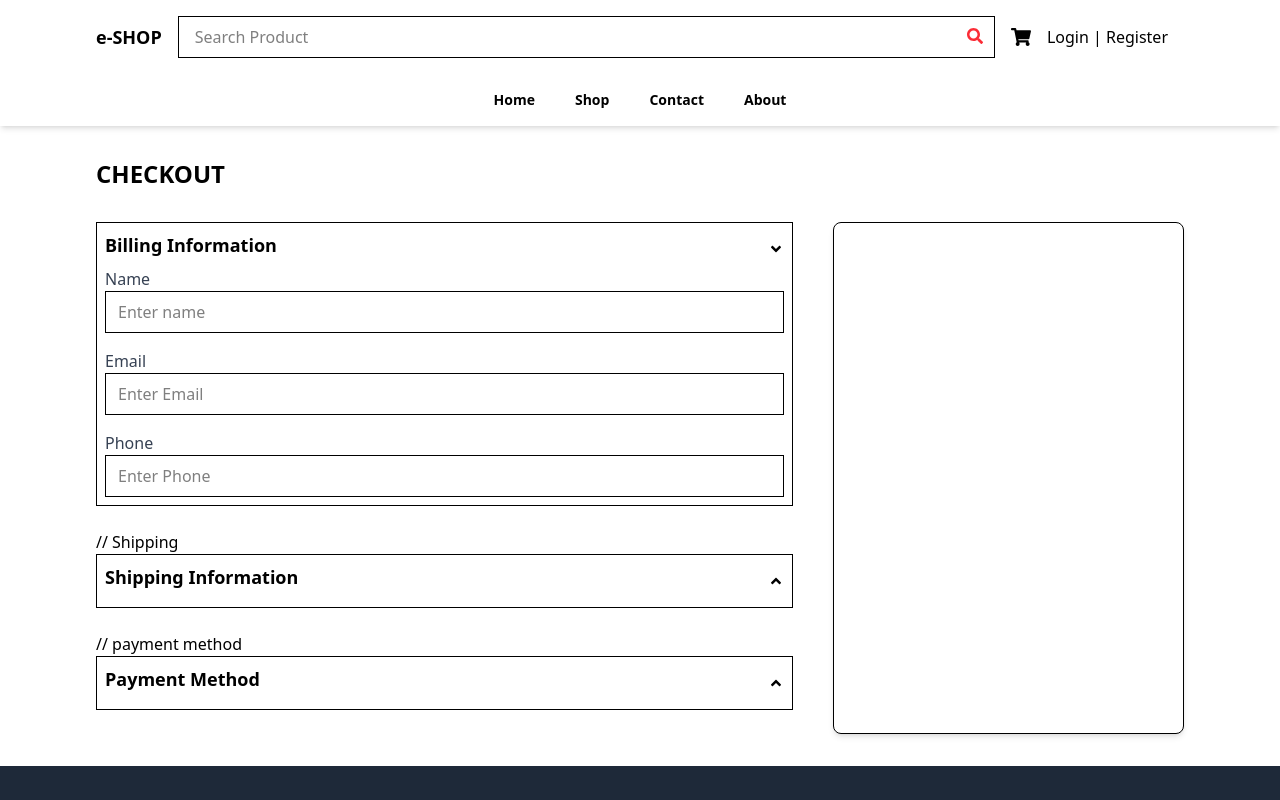
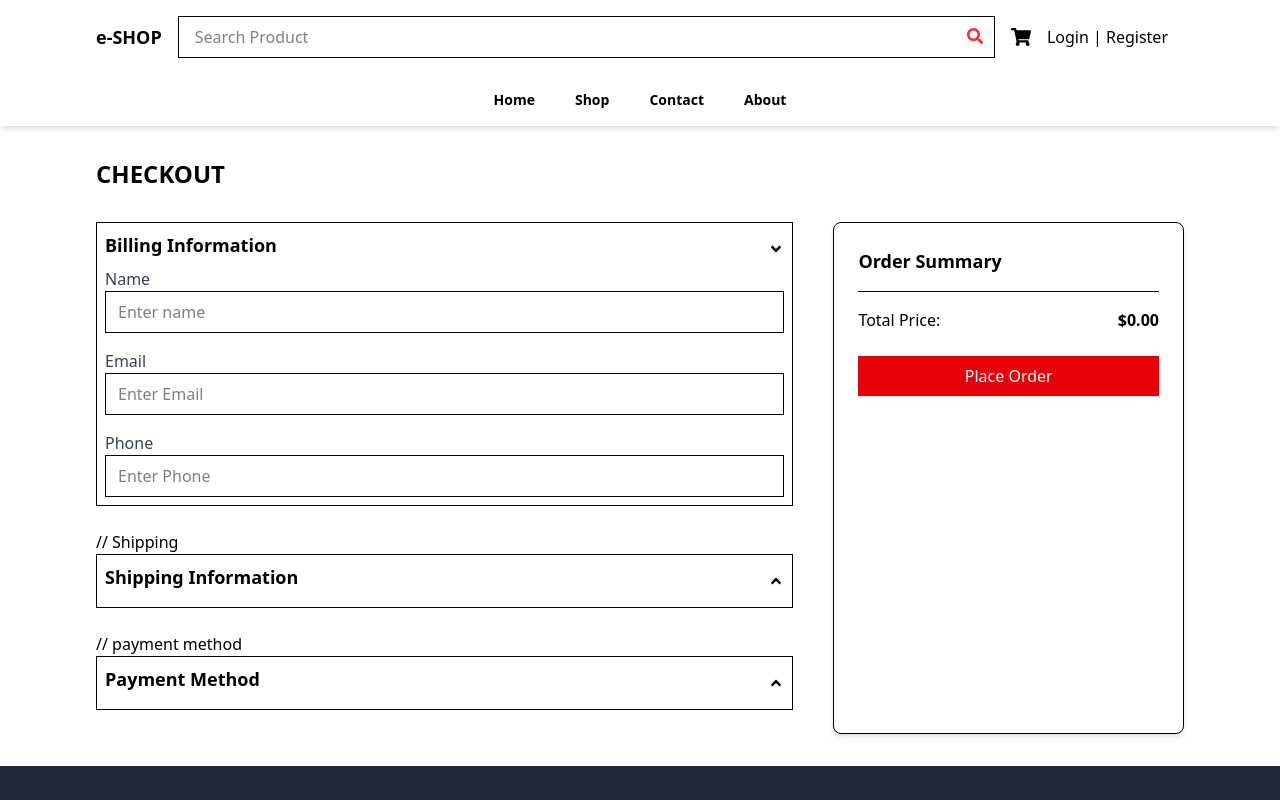
Before and after one commit to paulthiru122/E-Commerce-Website, a React (Vite) app: page /checkout in a window 1280 px wide. Shown: the top 800 px of the page. Built offline with nearby package versions, Linux system fonts and the light colour scheme.

Commit message:
I have completed order summary page

```diff
--- a/src/AllRoutes.jsx
+++ b/src/AllRoutes.jsx
@@ -1,10 +1,12 @@
-import React from 'react'
+import React, { useState } from 'react'
 import { BrowserRouter ,Routes,Route } from 'react-router-dom'
 import { Navbar } from './components/Navbar'
 import {Footer} from './components/index'
-import {Cart, Checkout, Home, Shop} from './pages/index'
+import {Cart, Checkout, Home, Order, Shop} from './pages/index'
 
 function App() {
+  const [order,setOrder]= useState(null)
+
 
   return (
     <BrowserRouter>
@@ -14,7 +16,8 @@ function App() {
       <Route path='/' element={<Home/>} />
       <Route path='/shop' element={<Shop/>}/>
       <Route path='/cart' element={<Cart/>}/>
-      <Route path='/checkout' element={<Checkout/>}/>
+      <Route path='/checkout' element={<Checkout setOrder={setOrder}/>}/>
+      <Route path='/order-conformation' element={<Order order={order}/>}/>
     </Routes>
     <Footer/>
     </BrowserRouter>
--- a/src/pages/Checkout.jsx
+++ b/src/pages/Checkout.jsx
@@ -1,11 +1,30 @@
 import React, { useState } from 'react'
 import { FaAngleDown, FaAngleUp } from 'react-icons/fa'
+import { useSelector } from 'react-redux'
+import { useNavigate } from 'react-router-dom'
 
-export const Checkout = () => {
+export const Checkout =( {setOrder}) => {
     const [billingToggle,setBillingToggle] = useState(true)
     const [shippingToggle,setShippingToggle] = useState(false)
     const [paymentToggle,setPaymentToggle] = useState(false)
     const [paymentMethod,setPaymentMethod] = useState('cod')
+    const [shippingInfo,setShippingInfo] = useState({
+        address:'',
+        city:'',
+        zipcode:''
+    })
+    const cart = useSelector(state => state.cart || { products: [], totalPrice: 0 })
+    const navigate= useNavigate()
+    const handleOrder =()=>{
+        const newOrder = {
+            products:cart.products,
+            orderNumber : '122334',
+            shippingInformation:shippingInfo,
+            totalPrice:cart.totalPrice
+        }
+        setOrder(newOrder)
+        navigate('/order-conformation')
+    }
   return (
   <div className='container mx-auto py-8 min-h-96 px-4 md:px-16 lg:px-24  '>
 
@@ -48,19 +67,19 @@ export const Checkout = () => {
                             <div className={`space-y-4 ${shippingToggle ? '' : 'hidden'}`}>
                                 <div >
                                     <label className='block text-gray-700'>Address</label>
-                                    <input type="text" name='name' placeholder='Enter name' className='w-full px-3 py-2 border' />
+                                    <input type="text" name='name' placeholder='Enter name' className='w-full px-3 py-2 border' onChange={(e)=>setShippingInfo ({...shippingInfo,address:e.target.value})} />
                                 </div>
 
 
                                 <div>
                                     <label className='block text-gray-700'>City</label>
-                                    <input type="email" name='email' placeholder='Enter Email' className='w-full px-3 py-2 border'/>
+                                    <input type="email" name='city' placeholder='Enter Email' className='w-full px-3 py-2 border' onChange={(e)=>setShippingInfo ({...shippingInfo,city:e.target.value})}/>
                                 </div>
 
 
                                 <div>
                                     <label className='block text-gray-700' >Zip code</label>
-                                    <input type="text" name='phone' placeholder='Enter Phone' className='w-full px-3 py-2 border' />
+                                    <input type="text" name='zipcode' placeholder='Enter Phone' className='w-full px-3 py-2 border' onChange={(e)=>setShippingInfo ({...shippingInfo,zipcode: e.target.value})} />
                                 </div>
                                 </div>
                           </div>
@@ -112,10 +131,36 @@ export const Checkout = () => {
 
 
                           </div>
-                              <div className='md:w-1/3 bg-white p-6 rounded-lg shadow-md border ml-auto'>
+                             <div className='md:w-1/3 bg-white p-6 rounded-lg shadow-md border'>
+                                <h3 className='text-lg font-semibold mb-4'>Order Summary</h3>
+                                <div className='space-y-4'>
+                                {cart?.products?.map(product => (
+                                        <div key={product.id} className='flex justify-between'>
+                                            <div className='flex items-center'>
+                                                <img src={product.image} alt="" className='w-16 h-16 object-contain rounded' />
+                                                <div className='ml-4'>
+                                                    <h3 className='text-md font-semibold'>{product.name}</h3>
+                                                    <p className='text-gray-600'>
+                                                        ${product.price} x {product.quantity}
+                                                    </p>
+                                                </div>
+                                            </div>
+                                            <div className='text-gray-600'>
+                                                ${product.price * product.quantity}
 
+                                            </div>
+                                        </div>
+                                    ))}
+                                </div>
+                                <div className='mt-4 border-t pt-4'>
+                                    <div className='flex justify-between'>
+                                        <span>Total Price:</span>
+                                        <span className='font-semibold'>${cart?.totalPrice?.toFixed(2) || 0}</span>
+                                    </div>
+                                </div>
+                                 <button className='w-full bg-red-600 text-white py-2 mt-6 hover:bg-red-800' onClick={handleOrder}>Place Order</button>
 
-                          </div>
+                            </div>
 
 
 
--- /dev/null
+++ b/src/pages/Order.jsx
@@ -0,0 +1,46 @@
+import React from 'react'
+
+export const Order = ({ order }) => {
+    if (!order) {
+        return (
+            <div>
+                <h2>No Order Found</h2>
+                <p>Please place an order before accessing this page.</p>
+            </div>
+        )
+    }
+
+    return (
+        <div>
+            <h2>Thank You for your order</h2>
+            <p>Your Order has been placed successfully. You will receive an email confirmation shortly.</p>
+            <div>
+                <h3>Order Summary</h3>
+                <p>Order Number: {order.orderNumber}</p>
+                <div>
+                    <h2>Shipping Information</h2>
+                    <p>{order.shippingInformation.address}</p>
+                    <p>{order.shippingInformation.city}</p>
+                    <p>{order.shippingInformation.zip}</p>
+                </div>
+            </div>
+            <div>
+                <h3>Products Ordered</h3>
+                {order.products.map((product, index) => (
+                    <div key={index}>
+                        <p>{product.name} x {product.quantity}</p>
+                        <p>${product.price * product.quantity}</p>
+                    </div>
+                ))}
+            </div>
+            <div>
+                <span>Total Price:</span>
+                <span>${order.totalPrice}</span>
+            </div>
+            <div>
+                <button>Order Tracking</button>
+                <button>Continue Shopping</button>
+            </div>
+        </div>
+    )
+}
--- a/src/pages/index.js
+++ b/src/pages/index.js
@@ -2,3 +2,4 @@ export {Home} from './Home'
 export {Shop} from './Shop'
 export {Cart} from './Cart'
 export {Checkout} from './Checkout'
+export {Order} from './Order'
```
